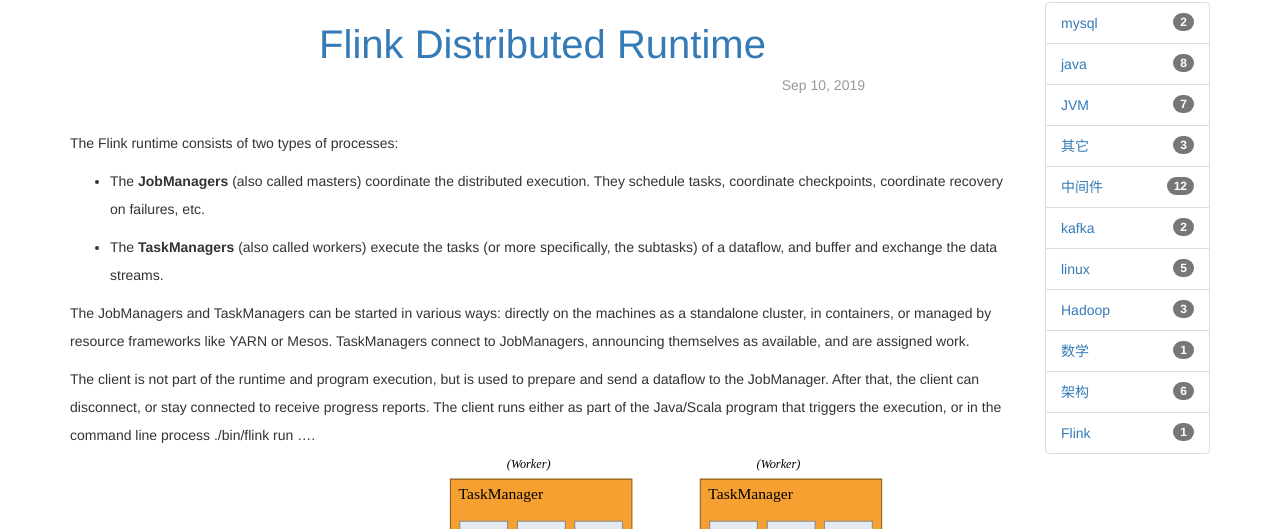
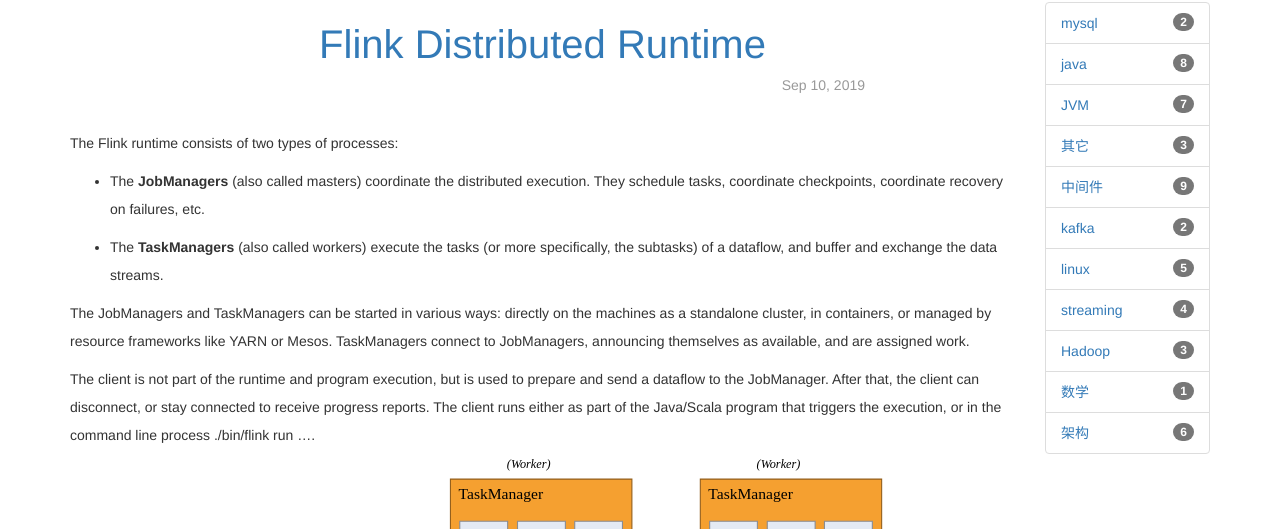
Before and after one commit to OuYangLiang/ouyangliang.github.io, a Jekyll site: the page built from _posts/2019-09-10-Flink Distributed Runtime.markdown, in a window 1280 px wide and 900 px high. Shown: the part 222-751 px from the top of the window. Built offline with Jekyll 4.4.1, drawn with Linux system fonts in a browser that asks for light colours.

Commit message:
类型改为streaming.

```diff
--- a/_posts/2017-10-30-Storm深入浅出之入门篇.markdown
+++ b/_posts/2017-10-30-Storm深入浅出之入门篇.markdown
@@ -2,7 +2,7 @@
 layout: post
 title:  "Storm深入浅出之入门篇"
 date:   2017-10-30 08:19:16 +0800
-categories: 中间件
+categories: streaming
 keywords: storm,流式架构,流式处理
 description: storm入门教程，由浅入深的介绍Storm的各个方面
 commentId: 2017-10-30
--- a/_posts/2017-11-21-Storm深入浅出之高级篇.markdown
+++ b/_posts/2017-11-21-Storm深入浅出之高级篇.markdown
@@ -2,7 +2,7 @@
 layout: post
 title:  "Storm深入浅出之高级篇"
 date:   2017-11-21 08:19:16 +0800
-categories: 中间件
+categories: streaming
 keywords: storm,trident,流式架构,流式处理
 description: storm入门教程，由浅入深的介绍Storm Trident高级特性的各个方面
 commentId: 2017-11-21
--- a/_posts/2018-01-15-Storm深入浅出之部署篇.markdown
+++ b/_posts/2018-01-15-Storm深入浅出之部署篇.markdown
@@ -2,7 +2,7 @@
 layout: post
 title:  "Storm深入浅出之部署篇"
 date:   2018-01-15 08:19:16 +0800
-categories: 中间件
+categories: streaming
 keywords: storm集群,流式架构,流式处理
 description: 介绍Storm集群原理，及如何在Cent OS上安装Storm集群。
 commentId: 2018-01-15
--- a/_posts/2019-09-10-Flink Distributed Runtime.markdown
+++ b/_posts/2019-09-10-Flink Distributed Runtime.markdown
@@ -2,7 +2,7 @@
 layout: post
 title:  "Flink Distributed Runtime"
 date:   2019-09-10 08:00:00 +0800
-categories: Flink
+categories: streaming
 keywords: Flink,流式计算
 description: Flink Distributed Runtime
 commentId: 2019-09-10
```
